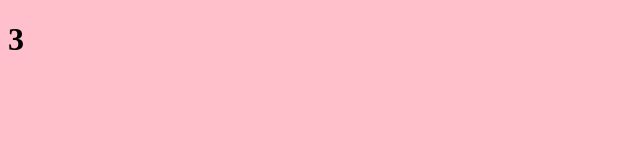
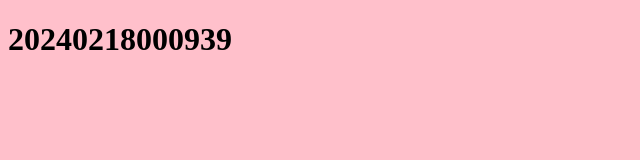
Before and after one commit to justinpavatte/pmc, a plain HTML site: page index.html in a window 1280 px wide. Shown: the whole page, without its empty margins (0-640 px from the left). Drawn offline with Linux system fonts and the light colour scheme.

Commit message:
Hi, I'm Bob.

```diff
--- a/index.html
+++ b/index.html
@@ -4,10 +4,15 @@
     <meta charset="UTF-8">
     <meta name="viewport" content="width=device-width, initial-scale=1.0">
     <title>PMC</title>
+    <!-- https://favicon.io/favicon-converter/ -->
+    <link rel="apple-touch-icon" sizes="180x180" href="favicon/apple-touch-icon.png">
+    <link rel="icon" type="image/png" sizes="32x32" href="favicon/favicon-32x32.png">
+    <link rel="icon" type="image/png" sizes="16x16" href="favicon/favicon-16x16.png">
+    <link rel="manifest" href="favicon/site.webmanifest">
     <link rel="stylesheet" type="text/css" href="styles.css">
 </head>
 <body>
-    <h1>3</h1>
+    <h1>20240218000939</h1>
     <script src="scripts.js"></script>
 </body>
 </html>
```
Also changed, not shown: favicon/android-chrome-192x192.png (added), favicon/android-chrome-512x512.png (added), favicon/apple-touch-icon.png (added), favicon/favicon-16x16.png (added), favicon/favicon-32x32.png (added), favicon/favicon.ico (added), favicon/site.webmanifest (added).
